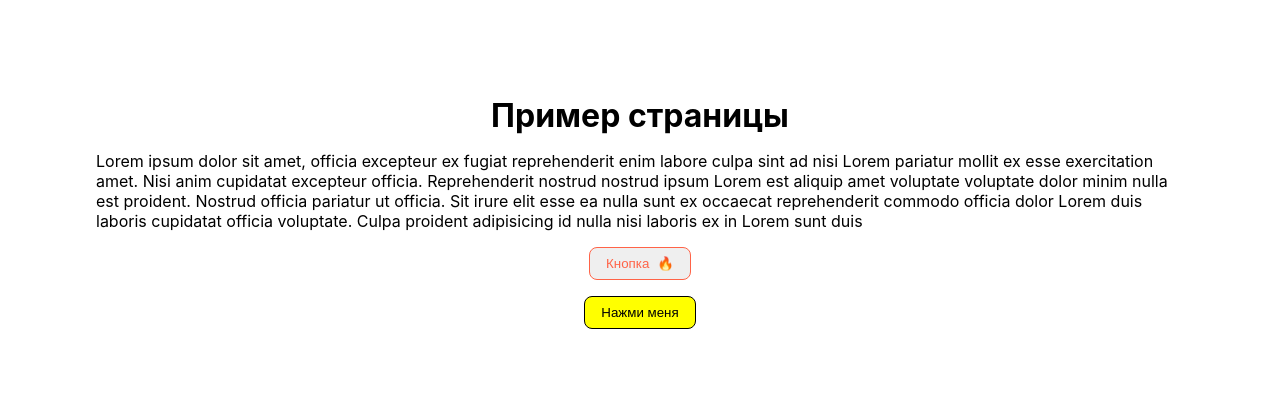
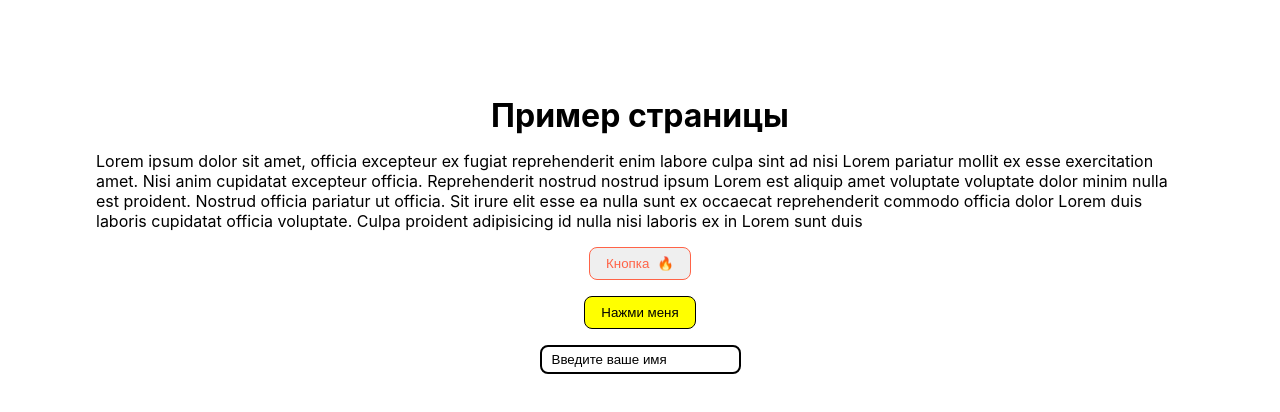
Before and after one commit to LiubovMorozova90/Pet-project_React, a Next.js app: page / in a window 1280 px wide. Shown: the top 412 px of the page. Built offline with nearby package versions, Linux system fonts and the light colour scheme.

Commit message:
feat newInput

```diff
--- a/pages/index.tsx
+++ b/pages/index.tsx
@@ -1,14 +1,21 @@
+import React, { useState } from 'react';
+
 import Head from 'next/head';
 
 import styles from 'styles/Home.module.css';
 import ExampleButton from 'components/ExampleButton';
 import NewButton from 'components/NewButton';
+import NewInput from 'components/NewInput';
 
 const handleClick = () => {
-    console.log('Кнопка была нажата');
+  console.log('Кнопка была нажата');
   };
 
 export default function Home() {
+  const [currentValue, newValue] = useState({
+    currentName: 'Введите ваше имя',
+  });
+
   return (
     <>
       <Head>
@@ -33,6 +40,13 @@ export default function Home() {
         <NewButton onClick={handleClick} color="Yellow">
           Нажми меня
         </NewButton>
+
+        <NewInput value={currentValue.currentName} onChange={e => {
+            newValue({
+              ...currentValue,
+              currentName: e.target.value
+            });
+          }} />
       </main>
     </>
   );
--- /dev/null
+++ b/src/components/newInput/NewInput.module.css
@@ -0,0 +1,5 @@
+.new-input {
+    border: 2px solid;
+    border-radius: 8px;
+    padding: 5px 10px;
+}
--- a/src/components/newInput/index.tsx
+++ b/src/components/newInput/index.tsx
@@ -1,32 +1,15 @@
-class NewInput extends React.Component {
-    constructor(props) {
-      super(props);
-      this.state = {value: ''};
+import React from 'react';
+import style from './NewInput.module.css';
 
-      this.handleChange = this.handleChange.bind(this);
-      this.handleSubmit = this.handleSubmit.bind(this);
-    }
-
-    handleChange(event) {
-      this.setState({value: event.target.value});
-    }
-
-    handleSubmit(event) {
-      alert('Отправленное имя: ' + this.state.value);
-      event.preventDefault();
-    }
-
-    render() {
-      return (
-        <form onSubmit={this.handleSubmit}>
-          <label>
-            Имя:
-            <input type="text" value={this.state.value} onChange={this.handleChange} />
-          </label>
-          <input type="submit" value="Отправить" />
-        </form>
-      );
-    }
+type Props = {
+  value: string;
+  onChange: Function;
 }
 
-//Леша, что-то я тут совсем заплутала ...
+const NewInput = (props: Props) => {
+  return (
+    <input className={style['new-input']} type="text" value={props.value} onChange={props.onChange} />
+  );
+};
+
+export default NewInput;
```
